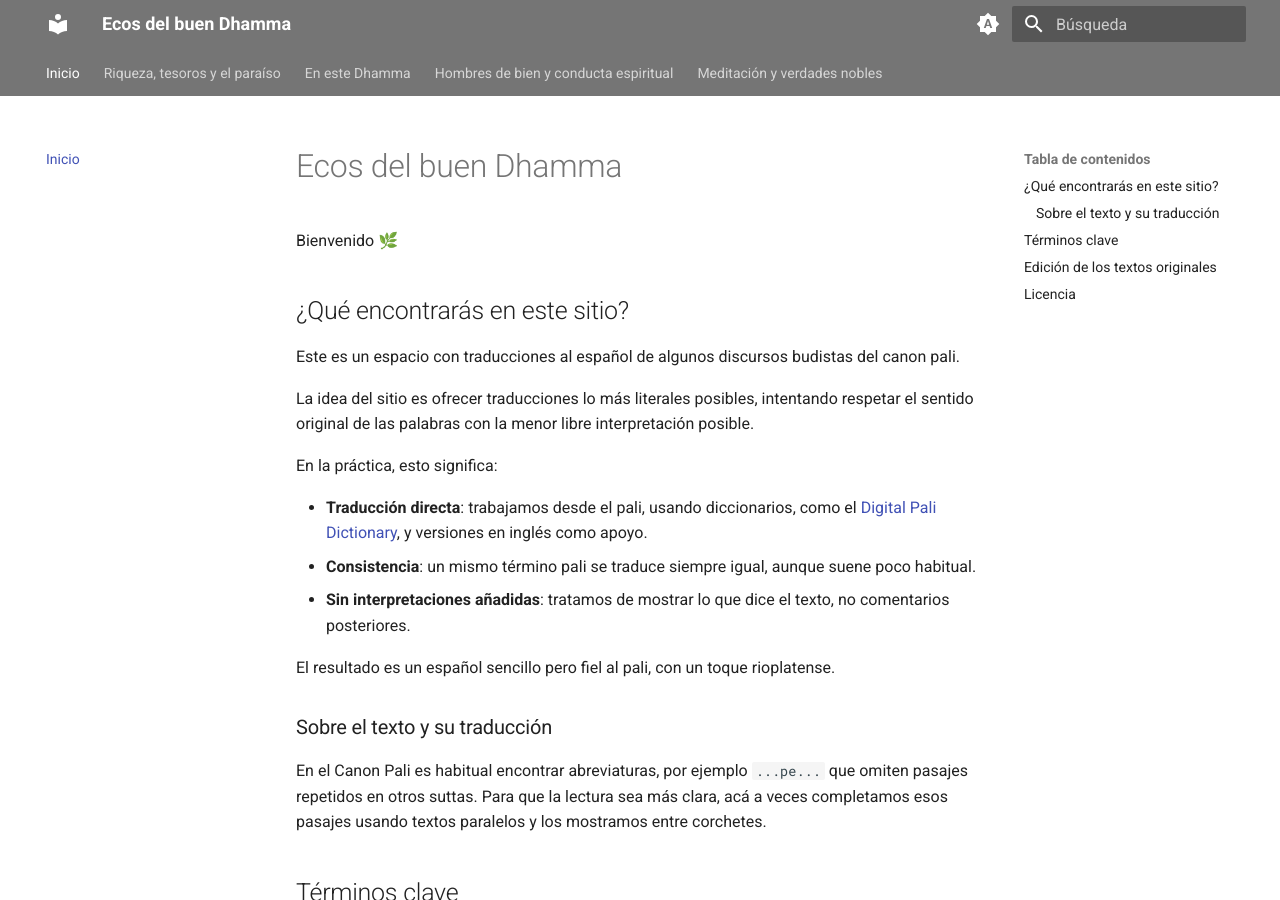
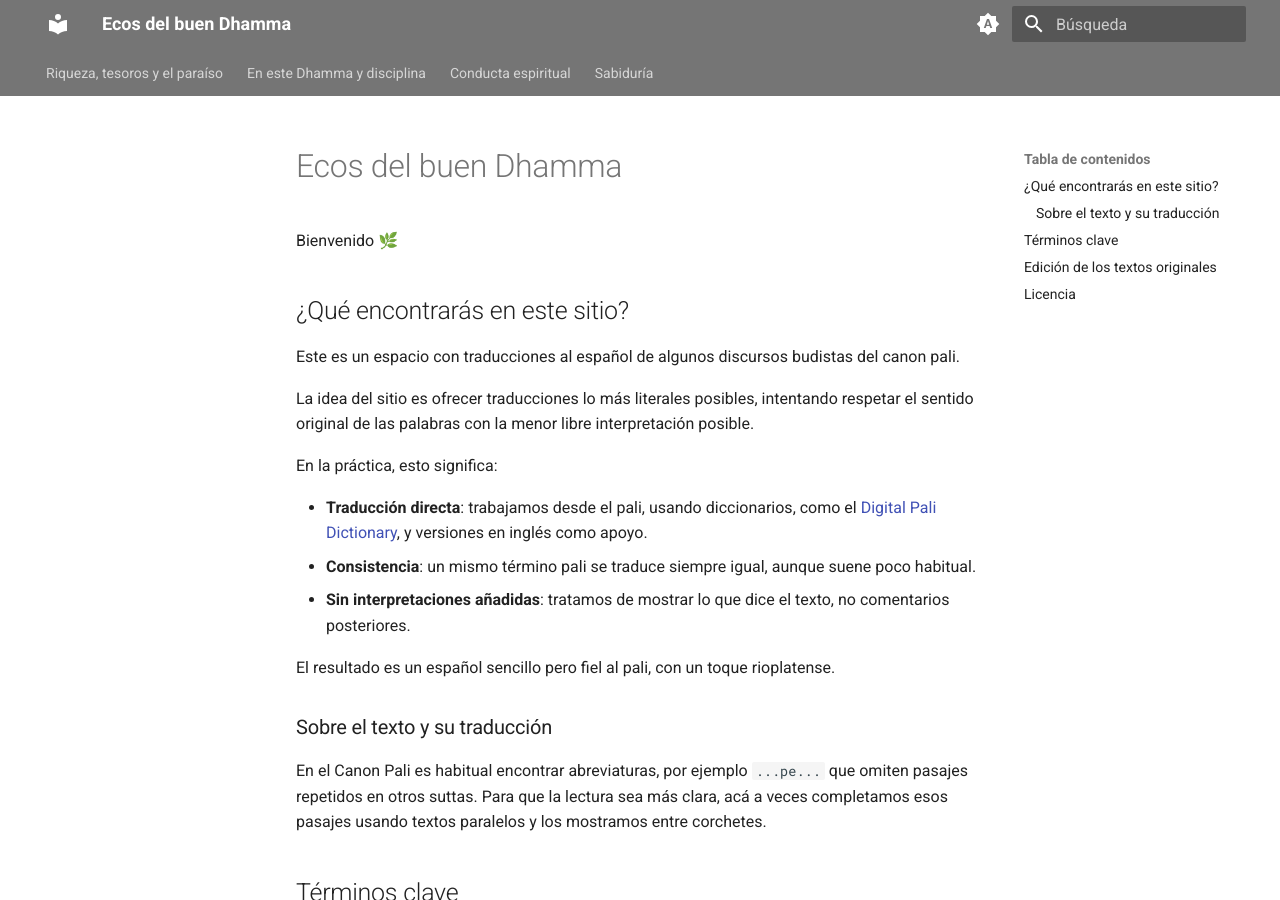
Before and after one commit to mjaviem/suttas-spanish, an MkDocs documentation site: the page built from docs/index.md, in a window 1280 px wide and 900 px high. Built offline with MkDocs 1.6.1 and Material for MkDocs 9.7.7, drawn with Linux system fonts in a browser that asks for light colours.

Commit message:
Update index page

```diff
--- a/mkdocs.yml
+++ b/mkdocs.yml
@@ -44,7 +44,6 @@ markdown_extensions:
       permalink: true
 
 nav:
-  - Inicio: index.md
   - Riqueza, tesoros y el paraíso:
       - AN 4.62 Ānaṇyasutta – Discurso de no tener deudas: AN-4.62.md
       - AN 5.227 Bhogasutta – Discurso de la riqueza: AN-5.227.md
@@ -57,28 +56,28 @@ nav:
       - AN 5.245 Dutiyaduccaritasutta – Discurso segundo de la mala conducta: AN-5.245.md
       - AN 5.35 Dānānisaṁsasutta – Discurso de las ventajas de regalar: AN-5.35.md
       - AN 8.33 Dānavatthusutta – Discurso de los fundamentos de regalar: AN-8.33.md
-  - En este Dhamma:
+  - En este Dhamma y disciplina:
       - AN 10.66 Dutiyasukhasutta – Discurso segundo de la satisfacción: AN-10.66.md
       - SN 39.16 Dukkarasutta – Discurso de lo difícil de conseguir: SN-39.16.md
       - AN 3.55 Nibbutasutta – Discurso de lo disipado: AN-3.55.md
-  - Hombres de bien y conducta espiritual:
       - AN 4.242 Sappurisānisaṁsasutta – Discurso de las ventajas de un hombre de bien: AN-4.242.md
       - SN 55.55 Sotāpattiphalasutta – Discurso del resultado de adentrarse en la corriente: SN-55.55.md
       - SN  13.1 Nakhasikhāsutta – Discurso del borde de la uña: SN-13.1.md
       - SN  25.10 Khandhasutta – Discurso de los montones: SN-25.10.md
+  - Conducta espiritual:
       - AN 2.64 (Sukhavagga): AN-2.64.md # – Capítulo de la satisfacción
-      - SN 45.22 Akusaladhammasutta – Discurso de lo perjudicial: SN-45.22.md
       - SN 45.39 Paṭhamabrahmacariyasutta – Discurso primero de la conducta espiritual: SN-45.39.md
       - SN 45.40 Dutiyabrahmacariyasutta – Discurso segundo de la conducta espiritual: SN-45.40.md
+      - SN 45.22 Akusaladhammasutta – Discurso de lo perjudicial: SN-45.22.md
       - AN 2.65 (Sukhavagga): AN-2.65.md # – Capítulo de la satisfacción
       - SN  35.98 Saṁvarasutta – Discurso del autocontrol: SN-35.98.md
       - AN 2.70 (Sukhavagga): AN-2.70.md # – Capítulo de la satisfacción
-  - Meditación y verdades nobles:
       - AN 6.107 Rāgasutta – Discurso del interés: AN-6.107.md
       - AN 1.17 (Nīvaraṇappahānavagga): AN-1.17.md # – Capítulo del abandono de las obstrucciones
       - SN 56.1 Samādhisutta  – Discurso de la compostura: SN-56.1.md
       - SN 56.27 Tathasutta – Discurso de lo auténtico: SN-56.27.md
       - SN 56.7 Vitakkasutta – Discurso del propósito: SN-56.7.md
+  - Sabiduría:
       - Dificultad y surgimiento sustentado:
         - SN 45.165 Dukkhatāsutta – Discurso de las condiciones dificultosas: SN-45.165.md
         - AN 3.47 Saṅkhatalakkhaṇasutta – Discurso de las marcas de lo atribuido: AN-3.47.md
```
